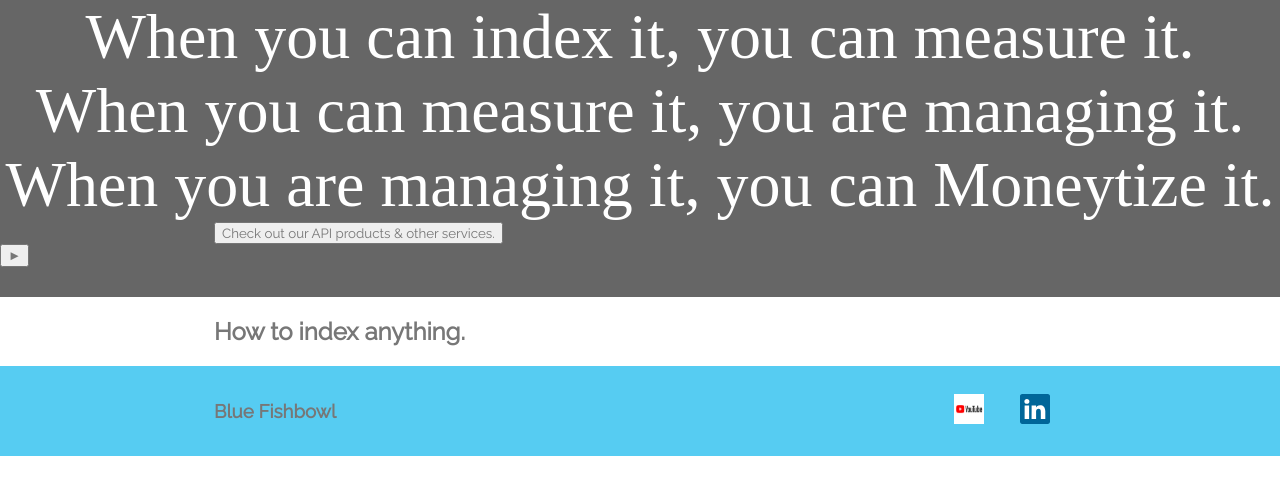
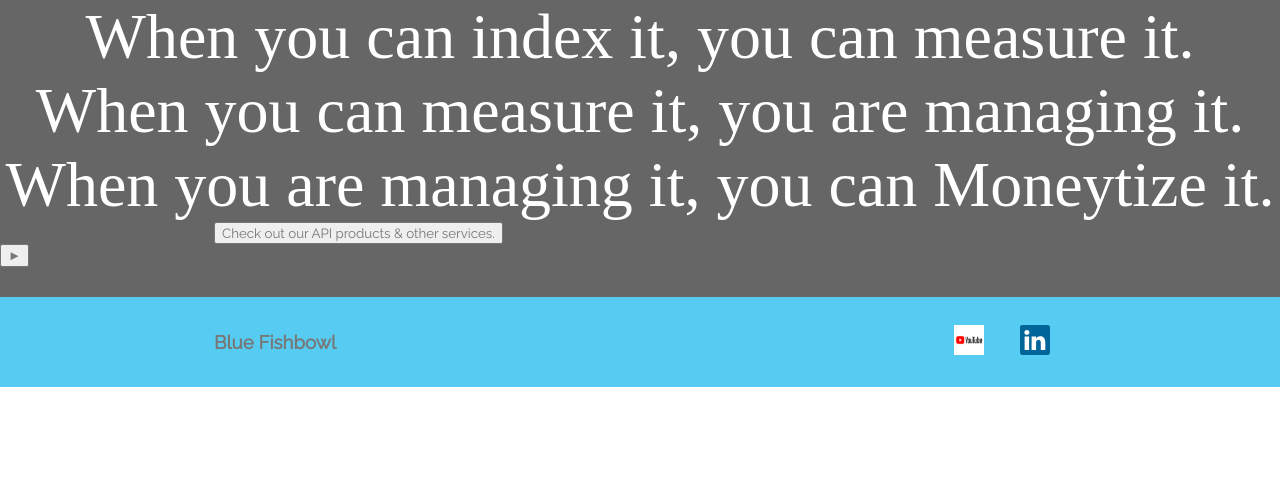
Before and after one commit to bluefishbowl/bluefishbowl.github.io, a plain HTML site: page index.html in a window 1280 px wide. Drawn offline with Linux system fonts and the light colour scheme; a web font is replaced by a local one.

Commit message:
Update index.html

```diff
--- a/index.html
+++ b/index.html
@@ -16,9 +16,7 @@
             </div>
             <button type="button" class="btn btn-header btn-play">&#9658;</button>
         </header>
-        <section class="content-section container">
-            <h2>How to index anything.</h2>
-        </section>
+
         <footer class="main-footer">
             <div class="container main-footer-container">
                 <h3 class="band-name">Blue Fishbowl</h3>
```
